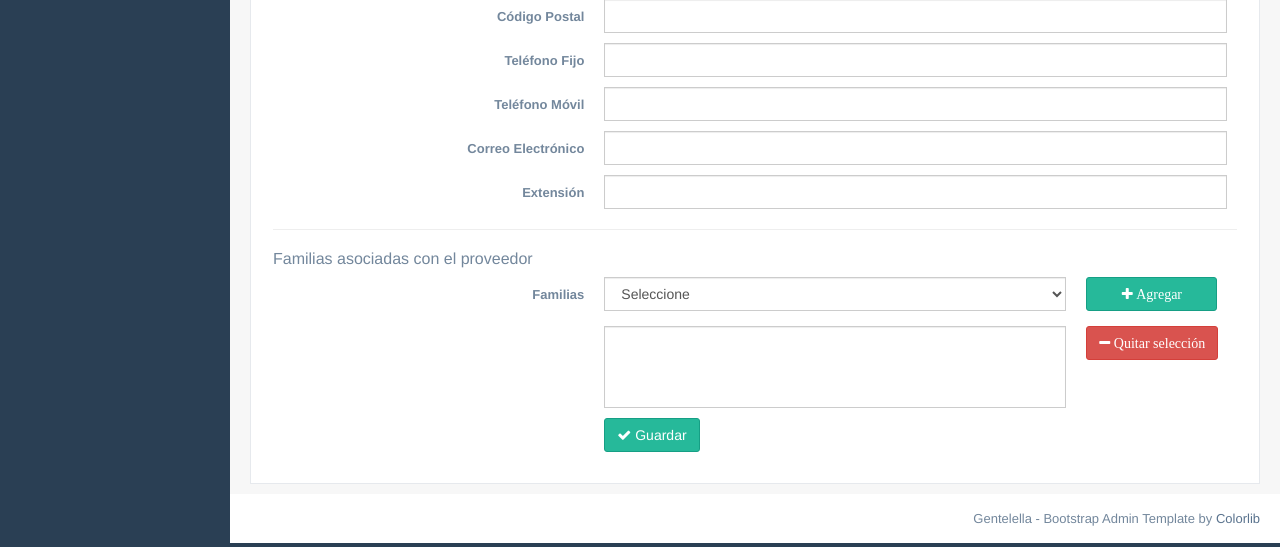
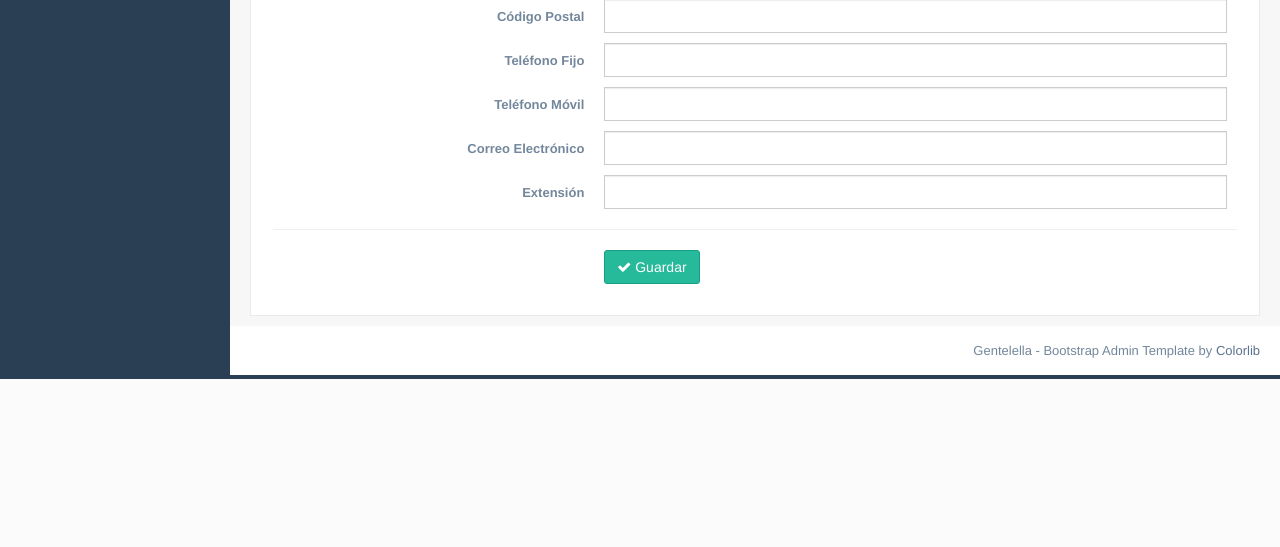
Before and after one commit to ruben-barraza/adquisiciones, a CodeIgniter app: page /database/index.php/proveedor/add in a window 1280 px wide. Shown: the part 1684-2231 px from the top of the page. After the commit the page ends 2063 px from the top, so only its background shows below. Run offline with CodeIgniter, Linux system fonts and the light colour scheme; data that the repository does not hold is empty; some libraries are stand-ins or nearby versions.

Commit message:
Lista familias y proveedor tipo bienes
Organiza alfabéticamente lista de familias y
sólo muestra esa sección si el proveedor es de tipo bienes

```diff
--- a/application/models/Proveedormodel.php
+++ b/application/models/Proveedormodel.php
@@ -48,6 +48,10 @@ class Proveedormodel extends CI_Model
 		return $maxid;
 	}
 
+    function add_uk_proveedor_familia($id, $params){
+
+    }
+
     /*
      * function to update proveedor
      */
--- a/application/views/proveedor/add.php
+++ b/application/views/proveedor/add.php
@@ -103,7 +103,7 @@
 					<div class="form-group">
 							<label for="tipo" class="col-md-4 control-label">Tipo</label>
 							<div class="col-md-8">
-								<select name="tipo" class="form-control">
+								<select id="tipoProveedor" name="tipo" class="form-control">
 									<option value="">Seleccione</option>
 									<?php
 									$tipo_values = array(
@@ -327,10 +327,12 @@
 							<input type="text" name="extension3" value="<?php echo $this->input->post('extension3'); ?>" class="form-control" id="extension3" />
 						</div>
 					</div>
+					<hr />
 
+					<div class="familiaOcultar opcion_B">
 						<!-- Sección para agregar las familias asociadas con el proveedor -->
 
-					<hr />
+
 						<h4>Familias asociadas con el proveedor</h4>
 
 						<div class="form-group">
@@ -347,8 +349,8 @@
 							</div>
 
 							<div class="col-md-2">
-							<a style="display:block;width:131px" id="agregarFamilia" class="btn btn-success">
-								<span class="fa fa-plus"> Agregar</span>
+								<a style="display:block;width:145px" id="agregarFamilia" class="btn btn-primary">
+									<span class="fa fa-plus"></span> Agregar
 								</a>
 							</div>
 
@@ -362,11 +364,16 @@
 								</select>
 							</div>
 							<div class="col-md-2">
-							<a id="removerFamilia" class="btn btn-danger">
-								<i class="fa fa-minus"> Quitar selección</i>
+								<a style="display:block;width:145px" id="removerFamilia" class="btn btn-danger">
+									<i class="fa fa-minus"></i> Quitar selección
 								</a>
 							</div>
 						</div>
+						<hr />
+					</div>
+
+
+
 
 					<div class="form-group">
 						<div class="col-sm-offset-4 col-sm-8">
@@ -444,20 +451,30 @@
 			var names = $('#nombresFamilia').find('option:selected').text();
 			$("#nombresFamilia option:selected").remove();
 			$("#idFamilia").append($("<option></option>").val(length+1).html(names));
-			$("#idFamilia option[value='0']").remove();
 
-			//organizar el select alfabeticamente
-			var sel = $('#idFamilia');
-			var selected = sel.val(); // cache selected value, before reordering
-			var opts_list = sel.find('option');
-			opts_list.sort(function(a, b) {
-				return $(a).text() > $(b).text() ? 1 : -1;
+			//Organiza la lista alfabeticamente dejando "Seleccione" al inicio
+			var foption = $('#idFamilia option:first');
+    		var soptions = $('#idFamilia option:not(:first)').sort(function(a, b) {
+       			return a.text == b.text ? 0 : a.text < b.text ? -1 : 1
     		});
-			sel.html('').append(opts_list);
-			sel.val(selected); // set cached selected value
+    		$('#idFamilia').html(soptions).prepend(foption);
      	});
 
+		$('.familiaOcultar').addClass('collapse');
+
+		$('#tipoProveedor').change(function(){
+			//Saves in a variable the wanted div
+			var selector = '.opcion_' + $(this).val();
+
+			//hide all elements
+			$('.familiaOcultar').collapse('hide');
+
+			//show only element connected to selected option
+			$(selector).collapse('show');
 		});
+    });
+
+
 </script>
 
 <script type="text/javascript">
```
Lines whose indentation alone changed are shown as unchanged.
